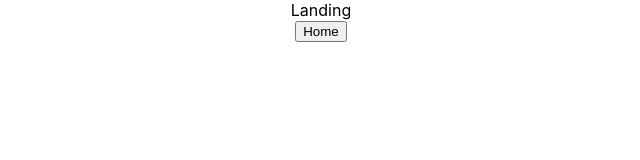
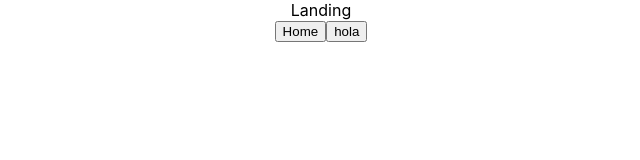
Before and after one commit to aldofc/COUNTRIES-HENRY-PROYECTO, a React (Create React App) app in the folder client/: page / in a window 1280 px wide. Shown: the top 160 px of the page, without its empty margins (319-959 px from the left). Built offline with nearby package versions, Linux system fonts and the light colour scheme.

Commit message:
comenzamos-configurando-landing

```diff
--- a/client/src/Pages/Landing/Landing.jsx
+++ b/client/src/Pages/Landing/Landing.jsx
@@ -9,6 +9,7 @@ const Landing = () => {
 
     <Link to={'/home'}>
     <button>Home</button>
+    <button>hola</button>
     </Link>
 
 
```
